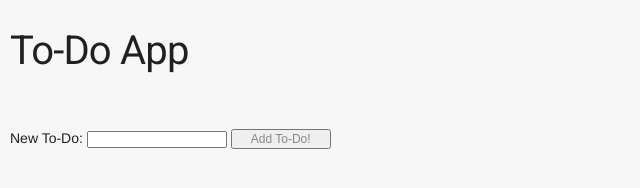
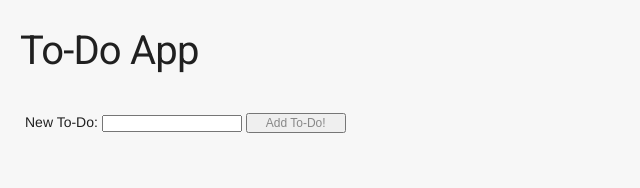
Before and after one commit to mlhagan/to-do-app, a plain HTML site: page index.html in a window 1280 px wide. Shown: the whole page, without its empty margins (0-640 px from the left). Drawn offline with nearby package versions, Linux system fonts and the light colour scheme.

Commit message:
updated styles

```diff
--- a/styles/main.css
+++ b/styles/main.css
@@ -1,10 +1,10 @@
 
 h1 {
-  height: 10vh;
+  height: 8vh;
   justify-content: center;
   text-align: left;
   font-size: 40px;
-  margin-left: 10px;
+  margin-left: 20px;
 }
 
 body {
@@ -29,12 +29,12 @@ button:hover {
 
 label {
   text-align: center;
-  margin-left: 10px;
+  margin-left: 25px;
 }
 
 ul {
-  margin: 15px;
-  padding: 0;
+  margin: 30px;
+  padding: 15px;
   color: #8c42f4;
   font-weight: lighter;
 }
```
